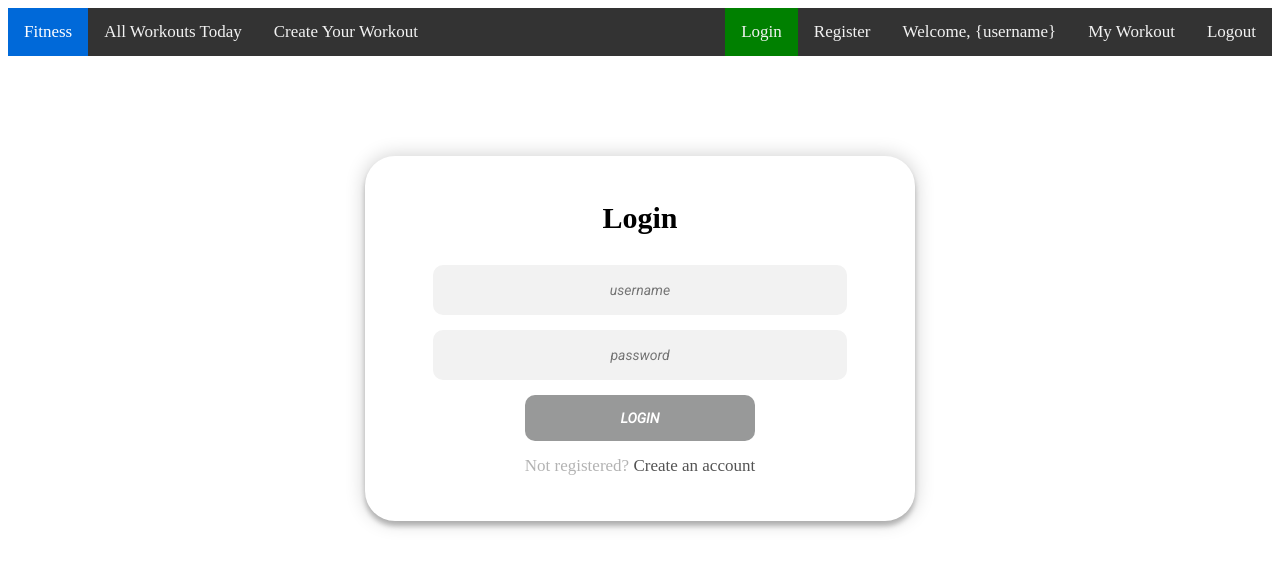
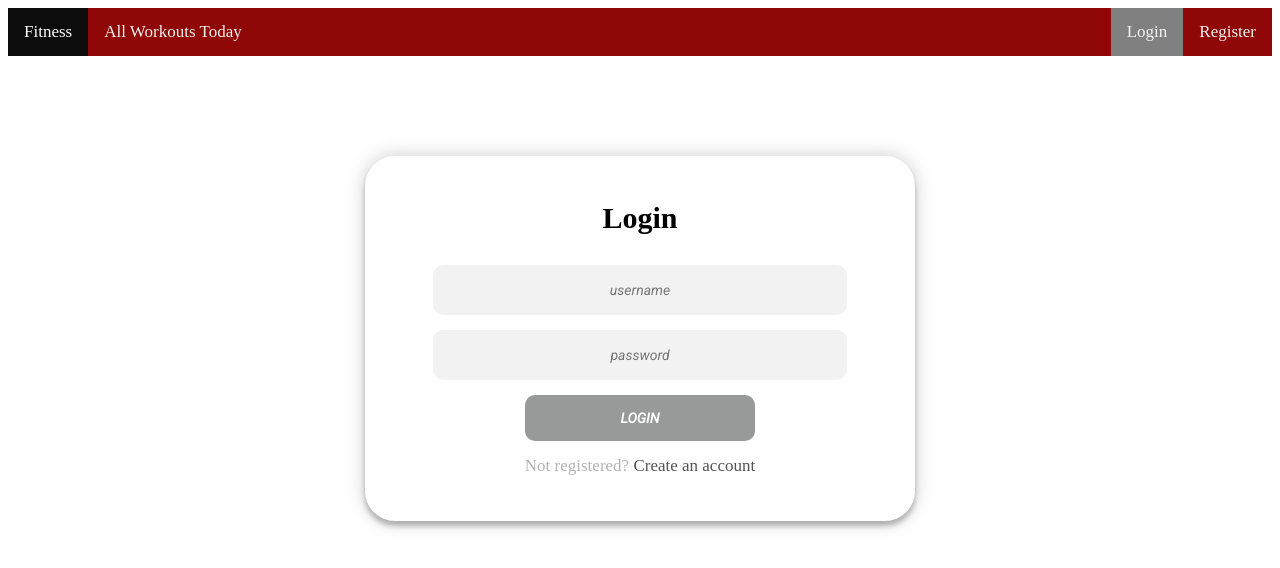
Before and after one commit to nikolovcdxx/workout-today, a React (Create React App) app: page /login in a window 1280 px wide. Shown: the top 568 px of the page. Built offline with nearby package versions, Linux system fonts and the light colour scheme.

Commit message:
Added authentication.
Login and logout.

```diff
--- a/src/App.js
+++ b/src/App.js
@@ -1,13 +1,29 @@
+import { useState } from 'react';
 import { Routes, Route } from 'react-router-dom';
+
+import { AuthContext } from './contexts/AuthContext';
+import './form.css';
 
 import Navigation from './components/Navigation/Navigation';
 import Register from './components/Register/Register';
 import Login from './components/Login/Login';
+import Logout from './components/Logout/Logout';
 
-import './form.css';
 
 function App() {
+
+    const [auth, setAuth] = useState({});
+
+    const userLogin = (authData) => {
+        setAuth(authData);
+    };
+
+    const userLogout = () => {
+        setAuth({});
+    };
+
     return (
+        <AuthContext.Provider value={{ user: auth, userLogin, userLogout }}>
             <div className="App">
                 <Navigation />
 
@@ -19,10 +35,11 @@ function App() {
                     <Route path="/login" element={<Login />} />
                     <Route path="/register" element={<Register />} />
                     <Route path="/profile" element={<h2>TRENIROVKATA ZA DNES</h2>} />
-                <Route path="/logout" element={<h2>DO THE MAGIC AND NAVIGATE (useNavigate + replace) TO HOME</h2>} />
+                    <Route path="/logout" element={<Logout />} />
                     <Route path="*" element={<h2>404 NOT FOUND MADAFAKA</h2>} />
                 </Routes>
             </div>
+        </AuthContext.Provider>
     );
 }
 
--- a/src/components/Login/Login.js
+++ b/src/components/Login/Login.js
@@ -1,8 +1,11 @@
+import { useContext } from 'react';
 import { Link, useNavigate } from 'react-router-dom';
 
-import { login } from '../../services/authService';
+import { AuthContext } from '../../contexts/AuthContext';
+import * as authService from '../../services/authService';
 
 export default function Login() {
+    const { userLogin } = useContext(AuthContext);
     const navigate = useNavigate();
 
     const onSubmit = (e) => {
@@ -15,9 +18,14 @@ export default function Login() {
 
         console.log(username, password);
 
-        login(username, password)
+        authService.login(username, password)
             .then(authData => {
-                authData.msg ? console.log(authData.msg) : console.log(authData);
+                if (authData.msg) {
+                    console.log(authData.msg);
+                } else {
+                    userLogin(authData);
+                    navigate('/');
+                }
             })
             .catch(() => {
                 navigate('/404');
--- /dev/null
+++ b/src/components/Logout/Logout.js
@@ -0,0 +1,23 @@
+import { useEffect, useContext } from 'react';
+import { useNavigate } from 'react-router-dom';
+
+import { AuthContext } from '../../contexts/AuthContext';
+import * as authService from '../../services/authService';
+
+export default function Logout() {
+    const navigate = useNavigate();
+    const { user, userLogout } = useContext(AuthContext);
+
+    useEffect(() => {
+        authService.logout(user.accessToken)
+            .then(() => {
+                userLogout();
+                navigate('/');
+            })
+            .catch(() => {
+                navigate('/');
+            });
+    });
+
+    return null;
+}
--- a/src/components/Navigation/Navigation.js
+++ b/src/components/Navigation/Navigation.js
@@ -1,55 +1,58 @@
+import { useContext } from 'react';
 import { Link, NavLink } from 'react-router-dom';
+
+import { AuthContext } from '../../contexts/AuthContext';
 
 import styles from './Navigation.module.css';
 
+export default function Navigation() {
+    const { user } = useContext(AuthContext);
 
-export default function Navigation() {
     return (
         <nav>
             <Link className={styles.active} to="/">
                 Fitness
             </Link>
             <NavLink to="/catalog"
-                style={({ isActive }) => { return isActive ? { backgroundColor: 'green' } : undefined; }}
+                style={({ isActive }) => { return isActive ? { backgroundColor: 'gray' } : undefined; }}
             >
                 All Workouts Today
             </NavLink>
-            {/* Logged users */}
-            <div className={styles.user}>
+
+            {user.accessToken
+                ? <div className={styles.user}>
                     <NavLink to="/create"
-                    style={({ isActive }) => { return isActive ? { backgroundColor: 'green' } : undefined; }}
+                        style={({ isActive }) => { return isActive ? { backgroundColor: 'gray' } : undefined; }}
                     >
                         Create Your Workout
                     </NavLink>
                     <div className={styles.profile}>
                         <span>
-                        Welcome, {'{'}username{'}'}
+                            Welcome, {user.username}
                         </span>
                         <NavLink to="/profile"
-                        style={({ isActive }) => { return isActive ? { backgroundColor: 'green' } : undefined; }}
+                            style={({ isActive }) => { return isActive ? { backgroundColor: 'gray' } : undefined; }}
                         >
                             My Workout
                         </NavLink>
                         <Link to="/logout">Logout</Link>
                     </div>
                 </div>
-            {/* Guest users */}
-
-            <div className={styles.guest}>
+                : <div className={styles.guest}>
                     <div className={styles.profile}>
                         <NavLink to="/login"
-                        style={({ isActive }) => { return isActive ? { backgroundColor: 'green' } : undefined; }}
+                            style={({ isActive }) => { return isActive ? { backgroundColor: 'gray' } : undefined; }}
                         >
                             Login
                         </NavLink>
                         <NavLink to="/register"
-                        style={({ isActive }) => { return isActive ? { backgroundColor: 'green' } : undefined; }}
+                            style={({ isActive }) => { return isActive ? { backgroundColor: 'gray' } : undefined; }}
                         >
                             Register
                         </NavLink>
                     </div>
 
-            </div>
+                </div>}
         </nav>
     );
 }
--- a/src/components/Navigation/Navigation.module.css
+++ b/src/components/Navigation/Navigation.module.css
@@ -1,5 +1,5 @@
 nav {
-    background-color: #333;
+    background-color: #8f0707;
     overflow: hidden;
 }
 
@@ -19,19 +19,15 @@ nav a, nav span {
 /* Change the color of links on hover */
 
 nav a:hover {
-    background-color: #ddd;
+    background-color: #e70d0d;
     color: black;
 }
 
 .active {
-    background-color: #0069d9;
+    background-color: #0c0c0c;
     color: white;
 }
 
 .profile {
     float: right;
 }
-
-/* nav div.user {
-    display: none;
-} */
--- /dev/null
+++ b/src/contexts/AuthContext.js
@@ -0,0 +1,3 @@
+import { createContext } from 'react';
+
+export const AuthContext = createContext();
--- a/src/services/requester.js
+++ b/src/services/requester.js
@@ -1,13 +1,13 @@
 const request = async (method, url, data) => {
     try {
-        //const user = localStorage.getItem('auth');
-        //const auth = JSON.parse(user || '{}');
+        const user = localStorage.getItem('auth');
+        const auth = JSON.parse(user || '{}');
 
         let headers = {};
 
-        // if (auth.accessToken) {
-        //     headers['X-Authorization'] = auth.accessToken;
-        // }
+        if (auth.accessToken) {
+            headers['X-Authorization'] = auth.accessToken;
+        }
 
         let buildRequest;
 
```
Also changed, not shown: 1 other file (tests, documents, lock files or other folders). Lines whose indentation alone changed are shown as unchanged.
